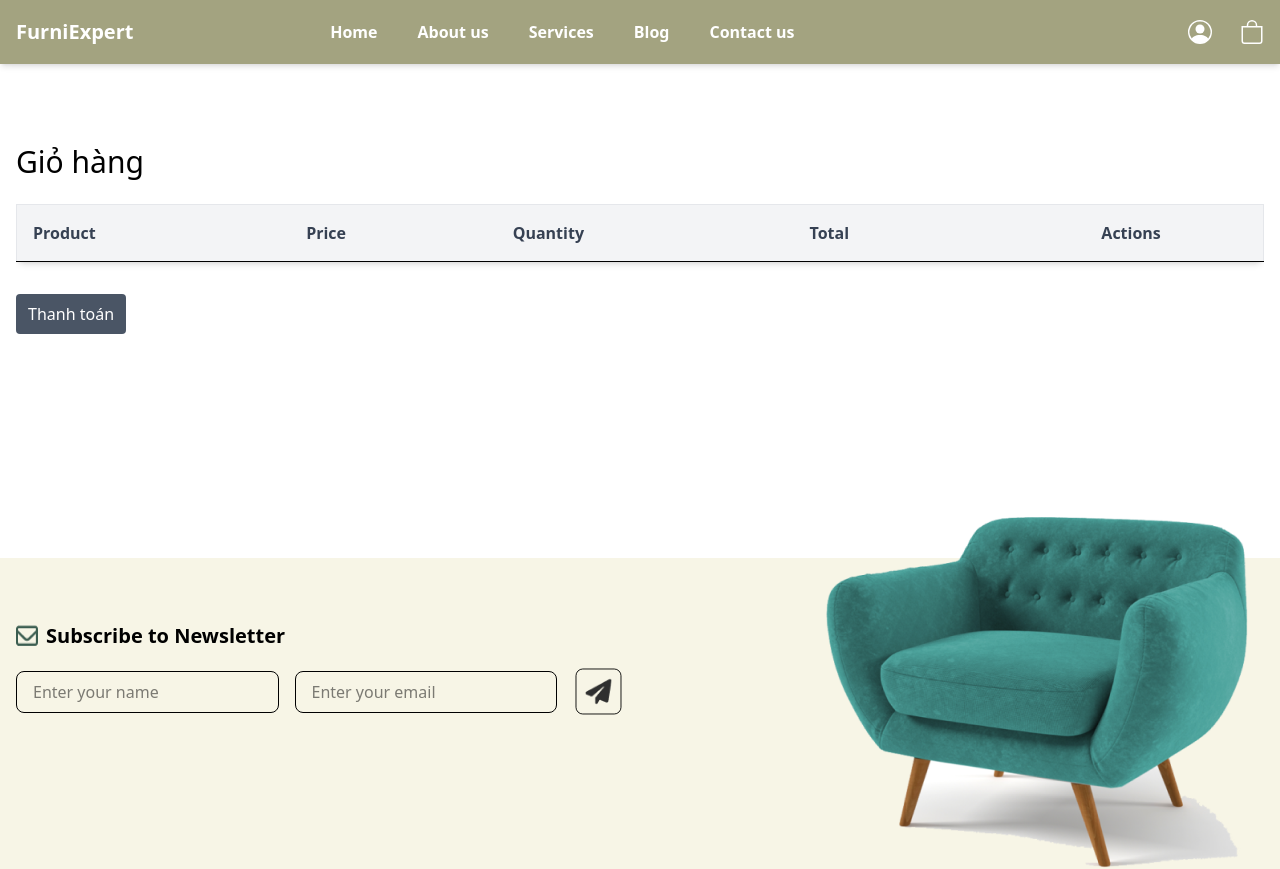
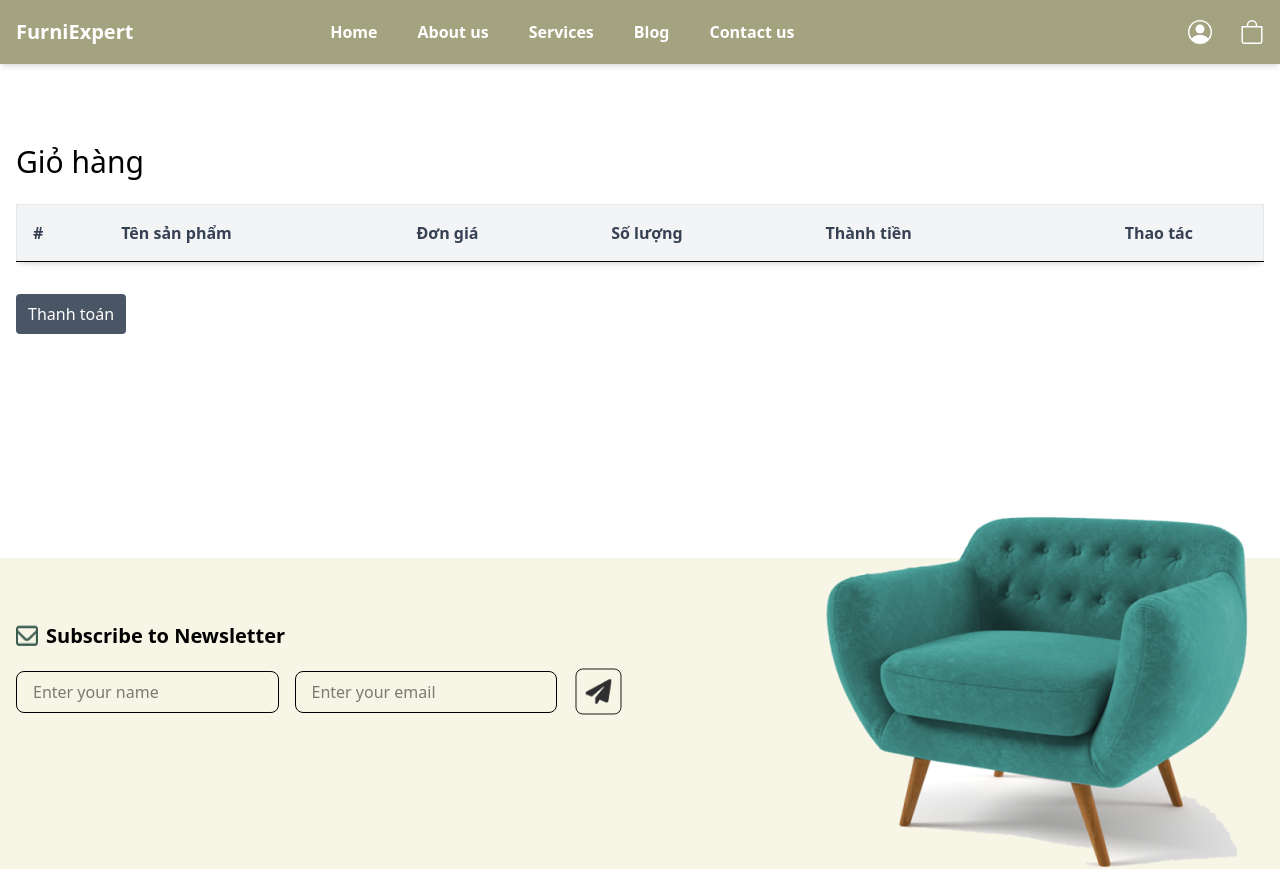
Before and after one commit to teddyvn2017/reactjs_bai4, a React (Vite) app: page /gio-hang in a window 1280 px wide. Shown: the top 869 px of the page. Built offline with nearby package versions, Linux system fonts and the light colour scheme.

Commit message:
cập nhật giỏ hàng - số lượng, stt

```diff
--- a/src/context/CartContext.jsx
+++ b/src/context/CartContext.jsx
@@ -61,9 +61,14 @@ export const CartProvider = ({ children }) => {
         });
     };
 
+    const updateQuantity = (id, newQuantity) => {
+        setCart((prevCart) =>
+                prevCart.map((item) => item.id === id ? {...item, quantity: newQuantity} : item)
+            );
+    };
 
     return (
-        <CartContext.Provider value={{ cart, addToCart,removeItem }}>
+        <CartContext.Provider value={{ cart, addToCart,removeItem, updateQuantity }}>
             {children}
         </CartContext.Provider>
     );
--- a/src/pages/CartPage.jsx
+++ b/src/pages/CartPage.jsx
@@ -3,7 +3,8 @@ import Layout from '../layouts/Layout';
 import useCart from '../hooks/useCart'; // Import useCart
 
 const CartPage = () => {
-    const { cart,removeItem } = useCart(); // Lấy cart từ context
+
+    const { cart,removeItem,updateQuantity } = useCart(); // Lấy cart từ context
 
     useEffect(() => {
         document.title = "Giỏ hàng - FuniExpet";
@@ -18,8 +19,6 @@ const CartPage = () => {
         }
     },);
 
-
-
     return (
         <Layout>
             <section className="mt-12 py-16">
@@ -29,16 +28,20 @@ const CartPage = () => {
                         <table className="w-full border border-gray-200 shadow-md rounded-lg">
                             <thead className="border-b">
                                 <tr className="bg-gray-100 text-left text-gray-700">
-                                    <th className="p-4">Product</th>
-                                    <th className="p-4">Price</th>
-                                    <th className="p-4">Quantity</th>
-                                    <th className="p-4">Total</th>
-                                    <th className="p-4 text-center">Actions</th>
+                                    <th className="p-4">#</th>
+                                    <th className="p-4">Tên sản phẩm</th>
+                                    <th className="p-4">Đơn giá</th>
+                                    <th className="p-4">Số lượng</th>
+                                    <th className="p-4">Thành tiền</th>
+                                    <th className="p-4 text-center">Thao tác</th>
                                 </tr>
                             </thead>
                             <tbody className="divide-y divide-gray-400 px-8">
-                                {cart.map((item) => (
+                                {/* thứ tự bắt buộc item trước sau đó là index - vị trí của phần tử trong mảng */}
+                                {cart.map((item,index) => (
                                     <tr key={item.id} className="border-t border-gray-300">
+                                        {/* Số thứ tự giỏ hàng*/}
+                                        <td className="p-4">{index + 1}</td>
                                         <td className="p-4 flex items-center space-x-4 px-8">
                                             <img src={item.image} alt={item.name} className="w-12 h-12 rounded-md" />
                                             <span>{item.name}</span>
@@ -48,12 +51,12 @@ const CartPage = () => {
                                             <input
                                                 type="number"
                                                 min="1"
-
                                                 value={item.quantity} // Giả sử item có thuộc tính quantity
+                                                onChange={(e) => updateQuantity(item.id, parseInt(e.target.value))}
                                                 className="w-12 border rounded p-1 text-center"
                                             />
                                         </td>
-                                        <td className="p-4 font-semibold">${item.price * item.quantity}</td> {/* Giả sử item có thuộc tính quantity */}
+                                        <td className="p-4 font-semibold">${(item.price*item.quantity).toFixed(2)}</td> {/* Giả sử item có thuộc tính quantity */}
                                         <td className="p-4 text-center">
                                             <button className="bg__primary text-white px-4 py-2 rounded hover:bg__vang_nhat hover:cursor-pointer text-base"
                                                 //onClick={removeItem(item.id)} phải dùng arrow function
```
